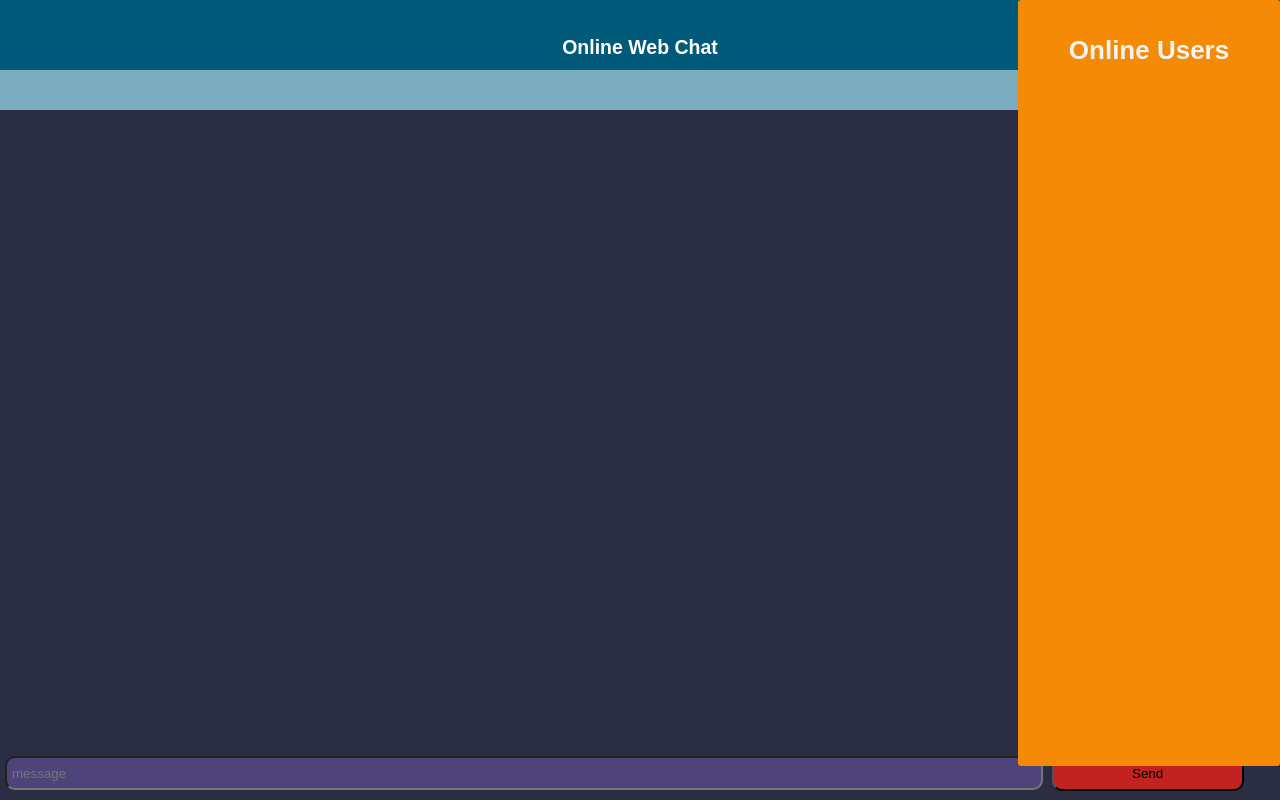
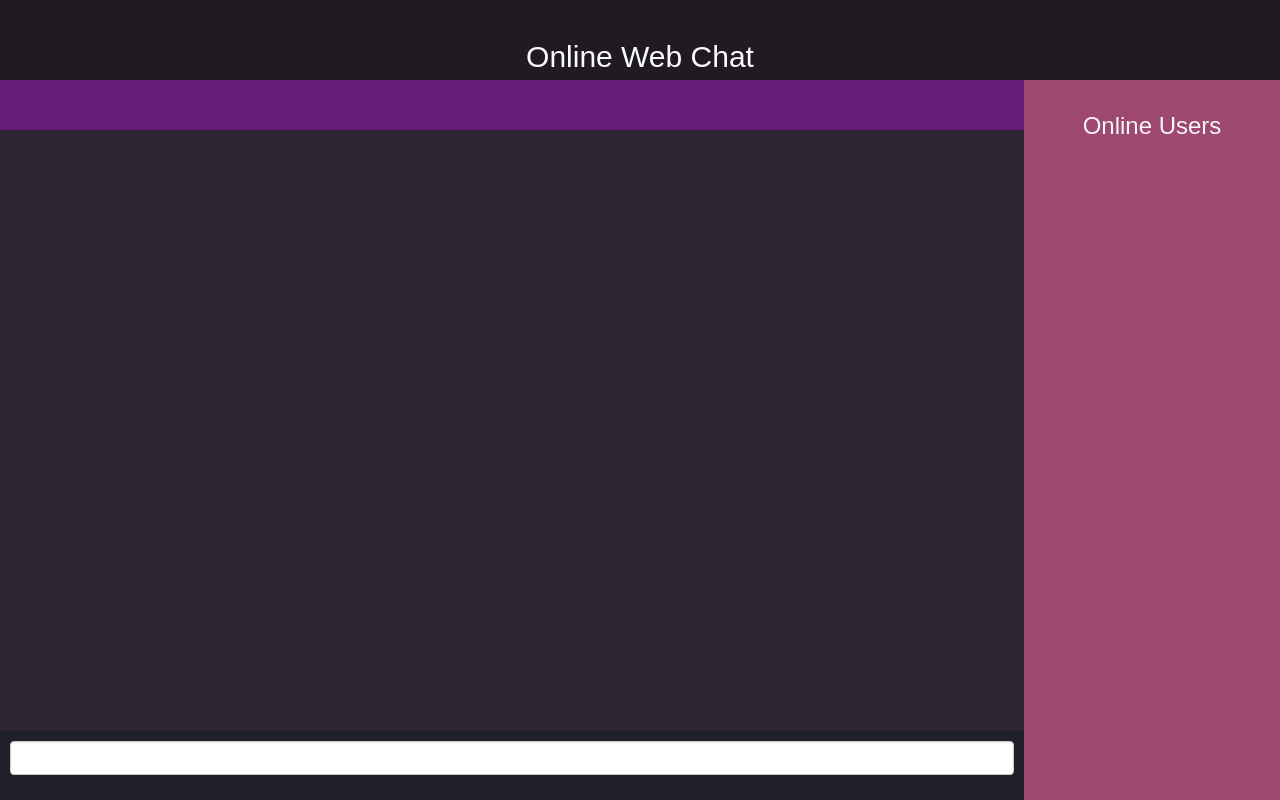
Before and after one commit to josh-velasquez/OnlineWebChat, a website: page public/index.html in a window 1280 px wide. Drawn offline with nearby package versions, Linux system fonts and the light colour scheme; no server answers.

Commit message:
More bug fixes. Fixed ui layout. Removed non-requirement

```diff
--- a/public/index.html
+++ b/public/index.html
@@ -3,35 +3,33 @@
   <head>
     <title>Online Web Chat</title>
     <link rel="stylesheet" href="styles.css" />
+    <link
+      rel="stylesheet"
+      href="https://maxcdn.bootstrapcdn.com/bootstrap/3.4.1/css/bootstrap.min.css"
+    />
   </head>
   <body>
-
+    <div class="title-head"><h2>Online Web Chat</h2></div>
     <div class="chat">
-      <div class="title-head"><h2>Online Web Chat</h2></div>
-      <div class="box">
-        <div class="row header">
+      <div class="chat-container">
+        <div class="chat-header">
           <div class="username-header">
             <div id="username"></div>
           </div>
         </div>
-        <div class="row content">
+        <div class="chat-content">
           <ul id="messages"></ul>
         </div>
-        <div class="row footer">
-          <div class="input-form">
-            <input id="message" type="text" placeholder="message" />
-            <button
-              class="btn btn-outline-secondary"
-              onclick="sendMessage()"
-              type="button"
-            >
-              Send
-            </button>
-          </div>
+        <div class="chat-footer">
+          <form autocomplete="off" id="chat-input">
+            <div class="form-group">
+              <input id="message" class="form-control" />
+            </div>
+          </form>
         </div>
       </div>
       <div class="online-users">
-        <h1>Online Users</h1>
+        <h3>Online Users</h3>
         <div id="users-list">
           <ul id="users"></ul>
         </div>
--- a/public/scripts.js
+++ b/public/scripts.js
@@ -3,9 +3,10 @@ $(function() {
   var liveUser = { username: "", color: "" };
 
   // Keeps the window scrolled to the bottom
-  // $("#chat").scrollTop($("#chat-box")[0].scrollHeight);
+  // $("#chat-content").scrollTop($("#messages")[0].scrollHeight);
 
-  sendMessage = () => {
+  $("#chat-input").submit(function(e) {
+    e.preventDefault();
     var input = document.getElementById("message").value.trim();
     if (input.includes("/nick ")) {
       changeUserName(input);
@@ -20,7 +21,8 @@ $(function() {
       newMessage(input);
     }
     $("#message").val("");
-  };
+    return true;
+  });
 
   const getUsernameCookie = () => {
     var value = "; " + document.cookie;
@@ -46,7 +48,7 @@ $(function() {
   };
 
   socket.on("username reconnected", function(data) {
-    if (data.reconnected && liveUser != null) {
+    if (data.reconnected) {
       liveUser = data.user;
       var li =
         '<li style="font-weight: bold; text-align: center; color: white">';
@@ -76,13 +78,12 @@ $(function() {
 
   // Shows the connected users name
   socket.on("show username", function(newUser) {
+    var li = '<li style="font-weight: bold; text-align: center; color: white">';
+    $("#messages").append($(li).text("You are " + newUser.username));
+    $("#username").empty();
+    var p = '<h3 style="padding: 3px; margin-top: 3px;">';
+    $("#username").append($(p).text("You are: " + newUser.username));
     if (liveUser.username != newUser.username) {
-      var li =
-        '<li style="font-weight: bold; text-align: center; color: white">';
-      $("#messages").append($(li).text("You are " + newUser.username));
-      $("#username").empty();
-      var p = '<h3 style="padding: 3px; margin-top: 3px;">';
-      $("#username").append($(p).text("You are: " + newUser.username));
       liveUser = { username: newUser.username };
       saveUsernameCookie(liveUser.username);
     }
@@ -114,10 +115,10 @@ $(function() {
     $("#messages").append($(li).text(message));
   });
 
-  socket.on("update all messages color", function(messages) {
-    $("#messages").empty();
-    showAllMessages(messages);
-  });
+  // socket.on("update all messages color", function(messages) {
+  //   $("#messages").empty();
+  //   showAllMessages(messages);
+  // });
 
   socket.on("update current online users", function(users) {
     $("#users").empty();
--- a/public/styles.css
+++ b/public/styles.css
@@ -1,110 +1,70 @@
-/* https://coolors.co/2b2d42-7cacc0-bde0eb-f58a07-015a79 */
 html,
 body {
+  margin: 0;
   height: 100%;
-  margin: 0;
-  font: 13px Helvetica, Arial;
-  background-color: #2b2d42;
 }
-.box {
+.chat-container {
   display: flex;
   flex-flow: column;
   height: 100%;
+  width: 80%;
 }
 
-.box .row.header {
+.chat-container .chat-header {
   flex: 0 1 auto;
+  background-color: #631d76;
 }
 
-.box .row.content {
+.chat-container .chat-content {
   flex: 1 1 auto;
-  overflow-y: scroll;
+  background-color: #2e2532;
+  overflow-y: auto;
+  scrollbar-color: black;
 }
 
-.box .row.footer {
+.chat-container .chat-footer {
   flex: 0 1 40px;
-}
-.username-header {
+  background-color: #1f2029;
   padding: 10px 10px;
-  color: beige;
-  height: 20px;
-  background-color: #7cacc0;
-}
-
-.input-form {
-  width: 100%;
-  justify-content: center;
-}
-
-.input-form input {
-  width: 80%;
-  height: 20px;
-  padding: 5px 5px;
-  margin: 10px 5px;
-  border-radius: 10px;
-  background-color: #4e447a;
-  color: white;
-}
-
-.input-form button {
-  padding: 5px 5px;
-  width: 15%;
-  height: 35px;
-  border-radius: 10px;
-  background-color: #c22320;
-}
-
-#messages {
-  list-style-type: none;
-  margin: 0;
-  font-family: Arial, Helvetica, sans-serif;
-  width: 100%;
-  padding: 0;
-}
-#messages li {
-  padding: 5px 10px;
-  height: 30px;
-  border-radius: 3px;
-}
-
-#users {
-  list-style-type: none;
-  color: aliceblue;
-  padding-top: 20px;
-  text-align: center;
 }
 
 .title-head {
-  height: 50px;
   color: white;
   display: flex;
-  background-color: #015a79;
+  background-color: #201a23;
   justify-content: center;
   padding-top: 20px;
+  height: 10%;
 }
 
 .title-head h2 {
   font-family: Arial, Helvetica, sans-serif;
+  color: #fbfbfb;
+}
+.username-header {
+  padding: 10px 10px;
+  color: #fbfbfb;
+  height: 50px;
 }
 
 .chat {
   display: flex;
-  flex-flow: column;
+  flex-direction: row;
+  height: 90%;
+}
+
+.online-users {
+  background-color: #9e4770;
+  padding: 3px;
+  width: 20%;
   height: 100%;
 }
 
-.online-users {
-  background-color: #f58a07;
-  padding: 3px;
-  position: absolute;
-  right: 0;
-  width: 20%;
-  height: 95%;
-  border-radius: 3px;
-}
-
-.online-users h1 {
+.online-users h3 {
   font-family: Arial, Helvetica, sans-serif;
+  color: whitesmoke;
+  text-align: center;
+  padding-top: 10px;
 }
 
 #users-list {
@@ -115,22 +75,23 @@ body {
   margin-bottom: 20px;
 }
 
-.online-users h1 {
-  color: whitesmoke;
-  text-align: center;
-  padding-top: 15px;
+#users {
+  list-style-type: none;
+  color: aliceblue;
+  text-align: left;
 }
 
-.online-users li {
-  padding-top: 10px;
-  position: relative;
+#messages {
+  list-style-type: none;
+  margin: 0;
+  font-family: Arial, Helvetica, sans-serif;
+  width: 100%;
+  padding: 0;
 }
 
-#username-header {
-  padding: 10px 10px;
-  display: inline-flex;
-  flex-direction: row;
-  color: beige;
-  height: 50px;
-  background-color: aqua;
+#messages li {
+  padding: 5px 10px;
+  height: 30px;
+  border-radius: 3px;
+  color: #fff;
 }
```
Also changed, not shown: index.js (+9 -9 lines), public/test.html (deleted, +0 -69 lines).
